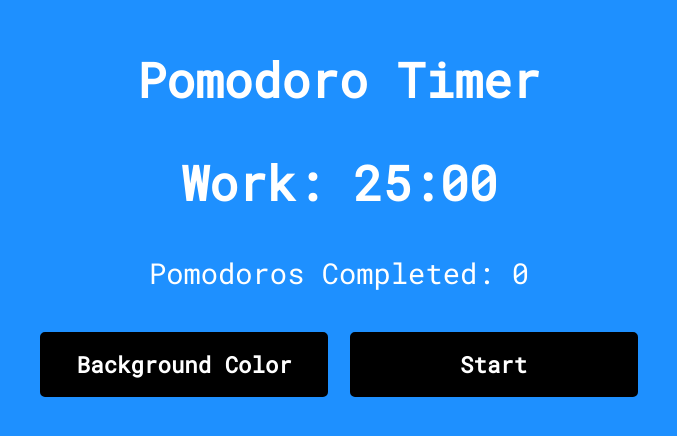
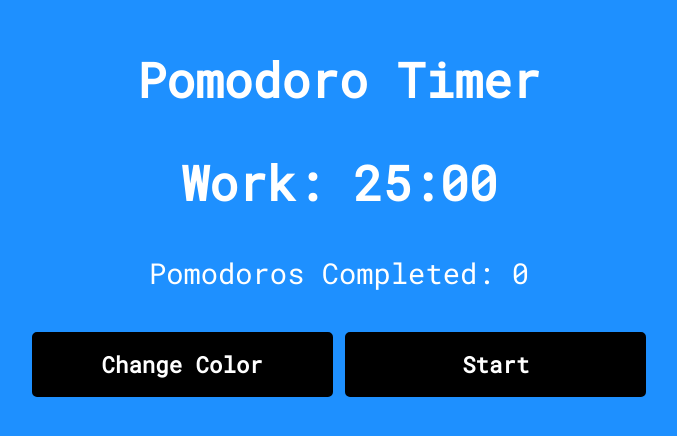
Before and after one commit to mtrew2015/react-pomodoro-timer, a React (Create React App) app in the folder pomodoro/: page / in a window 1280 px wide. Shown: the part 178-614 px from the top of the page, without its empty margins (301-978 px from the left). Built offline with nearby package versions, Linux system fonts and the light colour scheme.

Commit message:
update button

```diff
--- a/pomodoro/src/App.js
+++ b/pomodoro/src/App.js
@@ -73,7 +73,7 @@ function App() {
   <h2>{onBreak? "Break: " : "Work: "}{formatTime()}</h2>
 			<p>{`Pomodoros Completed: ${count}`}</p>
 			<div className="button-row">
-				<button onClick={() => toggleColor()}>Background Color</button>
+				<button onClick={() => toggleColor()}>Change Color</button>
 
 				<button onClick={() => setActive(!active)}>{active ? 'Pause' : 'Start'}</button>
 			</div>
--- a/pomodoro/src/App.scss
+++ b/pomodoro/src/App.scss
@@ -70,7 +70,7 @@ $tablet: "only screen and (max-width : 600px)";
     background-color: black;
     font-weight: bolder;
     height: 65px;
-    width: 45%;
+    width: 47%;
     border: 2px solid black;
     border-radius: 5px;
     &:hover{
```
